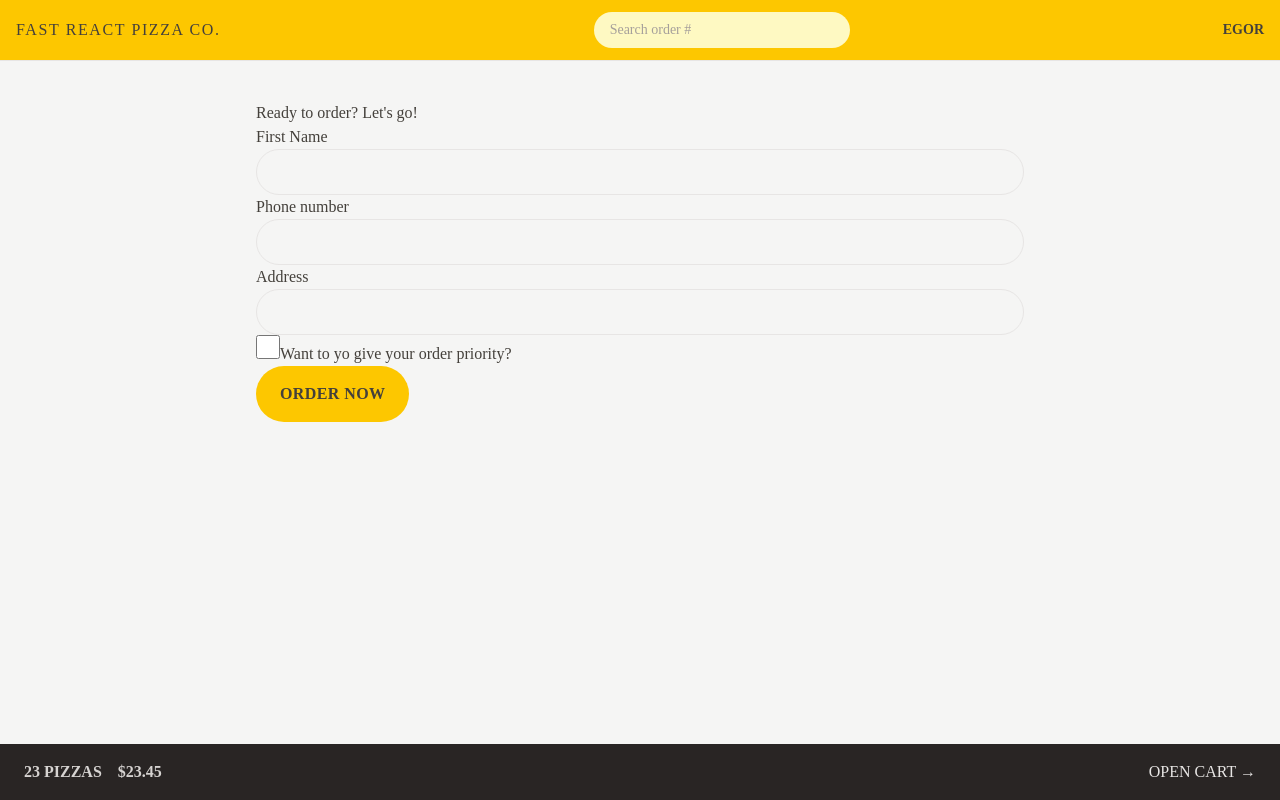
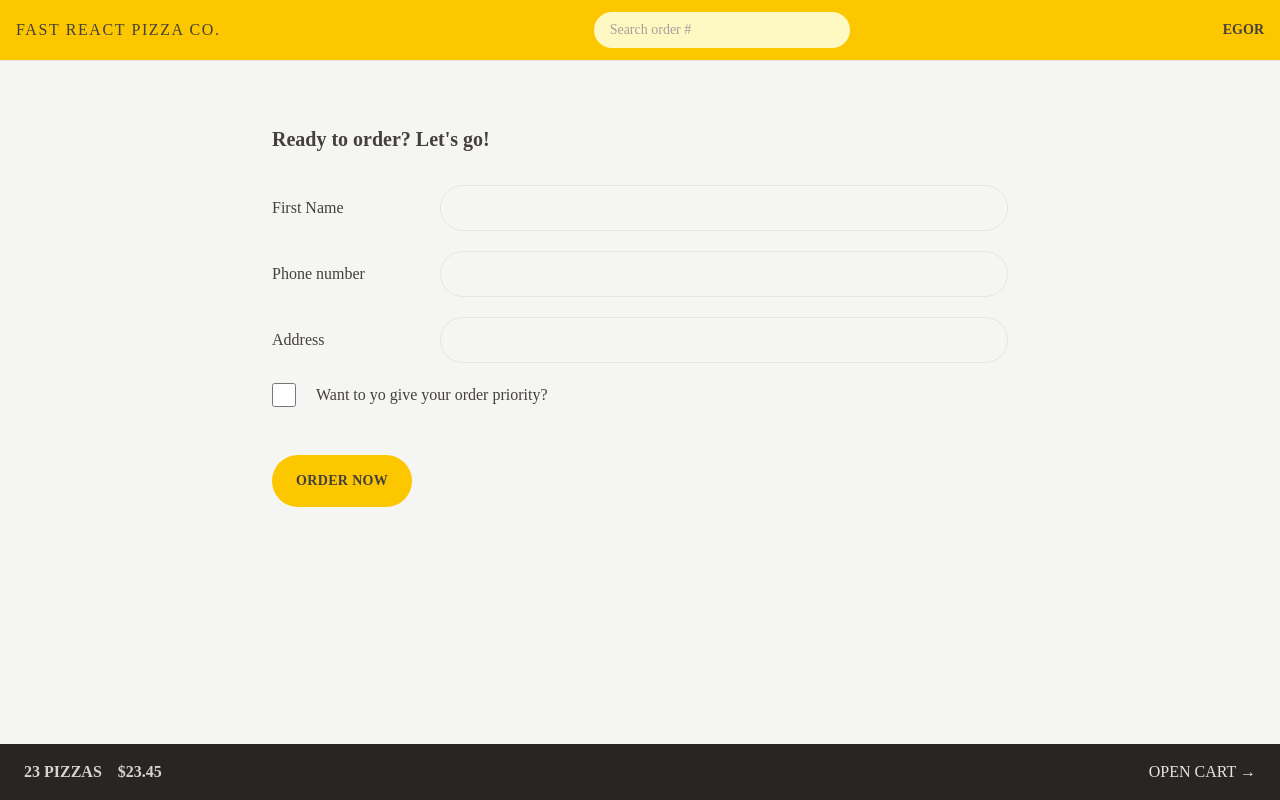
Before and after one commit to EgorFray/react-fast-pizza, a React (Vite) app: page /order/new in a window 1280 px wide. Built offline with nearby package versions, Linux system fonts and the light colour scheme.

Commit message:
Finish styling app using tailwindcss

```diff
--- a/src/features/cart/Cart.jsx
+++ b/src/features/cart/Cart.jsx
@@ -1,6 +1,7 @@
 import { Link } from "react-router-dom";
 import Button from "../../ui/Button";
 import LinkButton from "../../ui/LinkButton";
+import CartItem from "./CartItem";
 
 const fakeCart = [
   {
@@ -27,17 +28,25 @@
 ];
 
 function Cart() {
-  // const cart = fakeCart;
+  const cart = fakeCart;
 
   return (
-    <div>
+    <div className="px-4 py-3">
       <LinkButton to="/menu">&larr; Back to menu</LinkButton>
 
-      <h2>Your cart, %NAME%</h2>
+      <h2 className="mt-7 text-xl font-semibold">Your cart, %NAME%</h2>
 
-      <div>
-        <Button to="/order/new">Order pizzas</Button>
-        <button>Clear cart</button>
+      <ul className="divide-y divide-stone-200 border-b border-stone-200">
+        {cart.map((item) => (
+          <CartItem item={item} key={item.key} />
+        ))}
+      </ul>
+
+      <div className="mt-6 space-x-2">
+        <Button to="/order/new" type="primary">
+          Order pizzas
+        </Button>
+        <Button type="secondary">Clear cart</Button>
       </div>
     </div>
   );
--- a/src/features/cart/CartItem.jsx
+++ b/src/features/cart/CartItem.jsx
@@ -1,13 +1,17 @@
+import Button from "../../ui/Button";
+import { formatCurrency } from "../../utils/helpers";
+
 function CartItem({ item }) {
   const { pizzaId, name, quantity, totalPrice } = item;
 
   return (
-    <li>
-      <p>
+    <li className="py-3 sm:flex sm:items-center sm:justify-between">
+      <p className="mb-1 sm:mb-0">
         {quantity}&times; {name}
       </p>
-      <div>
+      <div className="flex items-center justify-between sm:gap-6">
         <p>{formatCurrency(totalPrice)}</p>
+        <Button type="small">Delete</Button>
       </div>
     </li>
   );
--- a/src/features/menu/Menu.jsx
+++ b/src/features/menu/Menu.jsx
@@ -6,7 +6,7 @@
   const menu = useLoaderData();
 
   return (
-		<ul>
+    <ul className="divide-y divide-stone-200 px-2">
       {menu.map((pizza) => (
         <MenuItem pizza={pizza} key={pizza.id} />
       ))}
--- a/src/features/menu/MenuItem.jsx
+++ b/src/features/menu/MenuItem.jsx
@@ -1,18 +1,33 @@
+import Button from "../../ui/Button";
 import { formatCurrency } from "../../utils/helpers";
 
 function MenuItem({ pizza }) {
-	const { id, name, unitPrice, ingredients, soldOut, imageUrl } = pizza;
+  const { id, name, unitPrice, ingredients, soldOut, imageUrl } = pizza;
 
-	return (
-		<li>
-			<img src={imageUrl} alt={name} />
-			<div>
-				<p>{name}</p>
-				<p>{ingredients.join(", ")}</p>
-				<div>{!soldOut ? <p>{formatCurrency(unitPrice)}</p> : <p>Sold out</p>}</div>
-			</div>
-		</li>
-	);
+  return (
+    <li className="flex gap-4 py-2">
+      <img
+        src={imageUrl}
+        alt={name}
+        className={`h-24 ${soldOut ? "opacity-70 grayscale" : ""}`}
+      />
+      <div className="flex grow flex-col pt-0.5">
+        <p className="font-medium">{name}</p>
+        <p className="text-sm text-stone-500 capitalize italic">
+          {ingredients.join(", ")}
+        </p>
+        <div className="mt-auto flex items-center justify-between">
+          {!soldOut ? (
+            <p className="text-sm">{formatCurrency(unitPrice)}</p>
+          ) : (
+            <p className="text-sm text-stone-500 uppercase">Sold out</p>
+          )}
+
+          <Button type="small">Add to cart</Button>
+        </div>
+      </div>
+    </li>
+  );
 }
 
 export default MenuItem;
--- a/src/features/order/CreateOrder.jsx
+++ b/src/features/order/CreateOrder.jsx
@@ -43,31 +43,40 @@
   const cart = fakeCart;
 
   return (
-    <div>
-      <h2>Ready to order? Let's go!</h2>
+    <div className="px-4 py-6">
+      <h2 className="mb-8 text-xl font-semibold">Ready to order? Let's go!</h2>
 
       <Form method="POST">
-        <div>
-          <label>First Name</label>
-          <input className="input" type="text" name="customer" required />
+        <div className="mb-5 flex flex-col gap-2 sm:flex-row sm:items-center">
+          <label className="sm:basis-40">First Name</label>
+          <input className="input grow" type="text" name="customer" required />
         </div>
 
-        <div>
-          <label>Phone number</label>
-          <div>
-            <input className="input" type="tel" name="phone" required />
-          </div>
-          {formErrors?.phone && <p>{formErrors.phone}</p>}
-        </div>
-
-        <div>
-          <label>Address</label>
-          <div>
-            <input className="input" type="text" name="address" required />
+        <div className="mb-5 flex flex-col gap-2 sm:flex-row sm:items-center">
+          <label className="sm:basis-40">Phone number</label>
+          <div className="grow">
+            <input className="input w-full" type="tel" name="phone" required />
+            {formErrors?.phone && (
+              <p className="mt-2 rounded-md bg-red-100 p-2 text-xs text-red-700">
+                {formErrors.phone}
+              </p>
+            )}
           </div>
         </div>
 
-        <div>
+        <div className="mb-5 flex flex-col gap-2 sm:flex-row sm:items-center">
+          <label className="sm:basis-40">Address</label>
+          <div className="grow">
+            <input
+              className="input w-full"
+              type="text"
+              name="address"
+              required
+            />
+          </div>
+        </div>
+
+        <div className="mb-12 flex items-center gap-5">
           <input
             className="h-6 w-6 accent-yellow-400 focus:ring focus:ring-yellow-400 focus:ring-offset-2 focus:outline-none"
             type="checkbox"
@@ -76,12 +85,14 @@
             // value={withPriority}
             // onChange={(e) => setWithPriority(e.target.checked)}
           />
-          <label htmlFor="priority">Want to yo give your order priority?</label>
+          <label htmlFor="priority" className="font-medium">
+            Want to yo give your order priority?
+          </label>
         </div>
 
         <div>
           <input type="hidden" name="cart" value={JSON.stringify(cart)} />
-          <Button disabled={isSubmitting}>
+          <Button disabled={isSubmitting} type="primary">
             {isSubmitting ? "Placing order..." : "Order now"}
           </Button>
         </div>
--- a/src/features/order/OrderItem.jsx
+++ b/src/features/order/OrderItem.jsx
@@ -2,10 +2,10 @@
   const { quantity, name, totalPrice } = item;
 
   return (
-    <li>
-      <div>
+    <li className="py-3">
+      <div className="flex items-center justify-between gap-4 text-sm">
         <p>
-          <span>{quantity}&times;</span> {name}
+          <span className="font-bold">{quantity}&times;</span> {name}
         </p>
         <p>{formatCurrency(totalPrice)}</p>
       </div>
--- a/src/features/user/CreateUser.jsx
+++ b/src/features/user/CreateUser.jsx
@@ -24,7 +24,7 @@
 
       {username !== "" && (
         <div>
-          <Button>Start ordering</Button>
+          <Button type="primary">Start ordering</Button>
         </div>
       )}
     </form>
--- a/src/index.css
+++ b/src/index.css
@@ -7,7 +7,7 @@
 
 @layer components {
   .input {
-    @apply w-full rounded-full border border-stone-200 px-4 py-2 text-sm transition-all duration-300 placeholder:text-stone-400 focus:ring focus:ring-yellow-400 focus:outline-none md:px-6 md:py-3;
+    @apply rounded-full border border-stone-200 px-4 py-2 text-sm transition-all duration-300 placeholder:text-stone-400 focus:ring focus:ring-yellow-400 focus:outline-none md:px-6 md:py-3;
   }
 
   .loader {
--- a/src/ui/Button.jsx
+++ b/src/ui/Button.jsx
@@ -1,16 +1,22 @@
 import { Link } from "react-router-dom";
 
-function Button({ children, disabled, to }) {
-  const className =
-    "inline-block rounded-full bg-yellow-400 px-4 py-3 font-semibold tracking-wide uppercase transition-colors duration-300 hover:bg-yellow-300 focus:ring focus:ring-yellow-300 focus:ring-offset-2 focus:outline-none disabled:cursor-not-allowed sm:px-6 sm:py-4";
+function Button({ children, disabled, to, type }) {
+  const base =
+    "text-sm inline-block rounded-full bg-yellow-400 font-semibold tracking-wide uppercase transition-colors duration-300 hover:bg-yellow-300 focus:ring focus:ring-yellow-300 focus:ring-offset-2 focus:outline-none disabled:cursor-not-allowed ";
+  const styles = {
+    primary: base + " px-4 py-3 md:px-6 md:py-4",
+    secondary:
+      "text-sm inline-block rounded-full border-2 border-stone-300 text-stone-400 font-semibold tracking-wide uppercase transition-colors duration-300 hover:bg-stone-300 hover:text-stone-800 focus:text-stone-800 focus:ring focus:ring-stone-200 focus:ring-offset-2 focus:outline-none disabled:cursor-not-allowed px-4 py-2.5 md:px-6 md:py-3.5",
+    small: base + " px-4 py-2 md:px-5 md:py-2.5 text-xs",
+  };
   if (to)
     return (
-      <Link to={to} className={className}>
+      <Link to={to} className={styles[type]}>
         {children}
       </Link>
     );
   return (
-    <button disabled={disabled} className={className}>
+    <button disabled={disabled} className={styles[type]}>
       {children}
     </button>
   );
```
Also changed, not shown: index.html (+6 -2 lines), src/features/order/Order.jsx (+41 -14 lines). Lines whose indentation alone changed are shown as unchanged.
